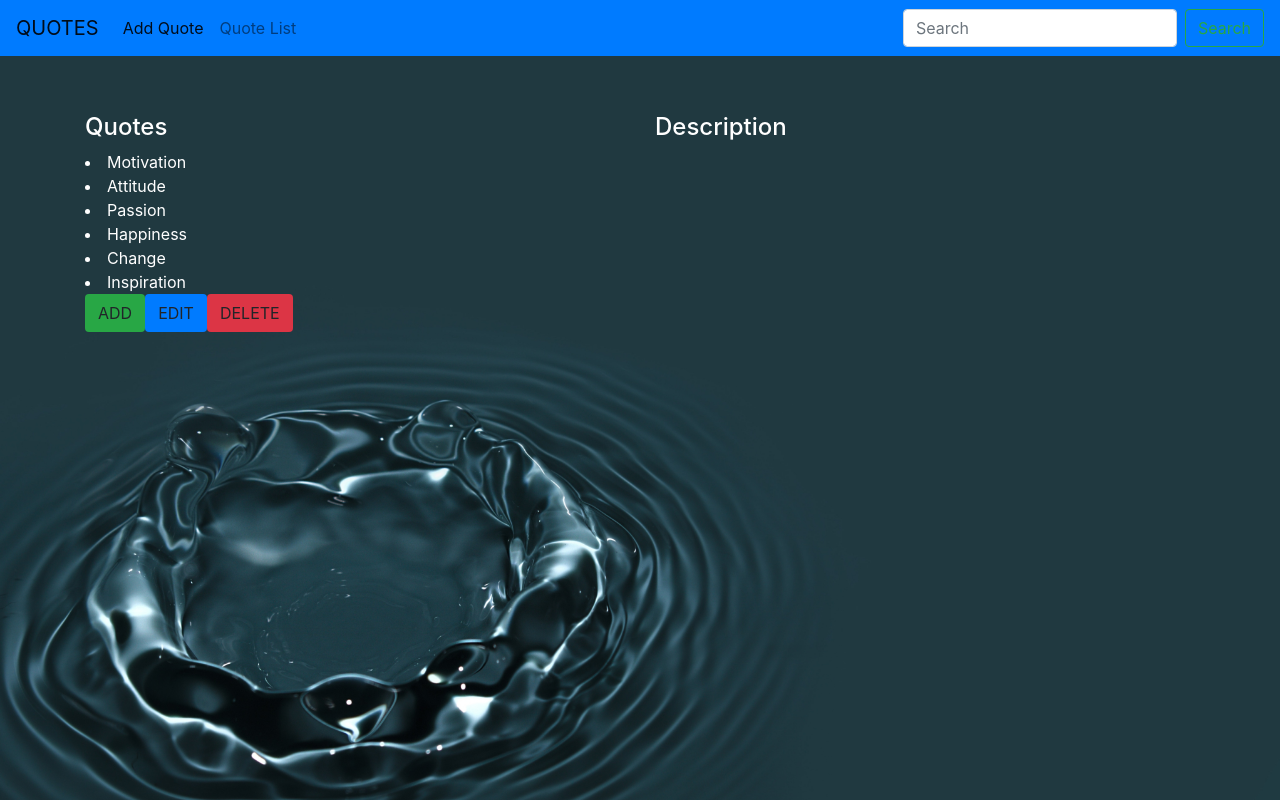
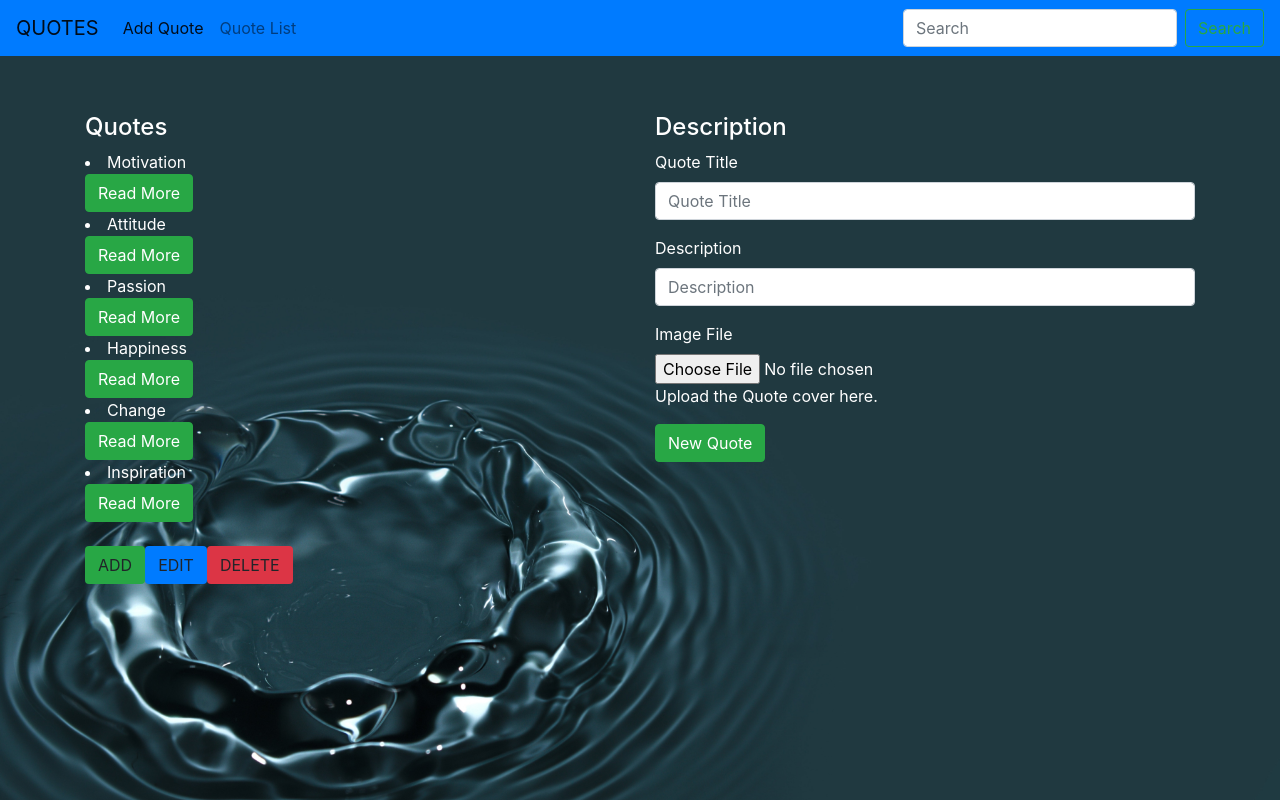
Before and after one commit to mervinkogei/Quotes, an Angular app: page / in a window 1280 px wide. Built offline with nearby package versions, Linux system fonts and the light colour scheme.

Commit message:
add the bootstrap form and buttons

```diff
--- a/src/app/quote/quote.component.html
+++ b/src/app/quote/quote.component.html
@@ -2,19 +2,37 @@
   <div class="row">
     <div class="col-md-6">
       <h4>Quotes</h4>
+      <div class="quote">
+        <div *ngFor='let quote of quote'>
+          <li>{{quote.name}}</li>
+          <button type="button" class="btn btn-success">Read More</button>
+        </div>
+        <br>
+        <button class="btn btn-button bg-success" value="ADD">ADD</button>
+        <button class="btn btn-button bg-primary" value="EDIT">EDIT</button>
+        <button class="btn btn-button bg-danger" value="DELETE">DELETE</button>
+      </div>
     </div>
 
     <div class="col-md-6">
       <h4>Description</h4>
+      <form>
+        <div class="form-group">
+          <label for="title">Quote Title</label>
+          <input type="text" class="form-control" id="title" placeholder="Quote Title">
+        </div>
+        <div class="form-group">
+          <label for="Description">Description</label>
+          <input type="text" class="form-control" id="desc" placeholder="Description">
+        </div>
+        <div class="form-group">
+          <label for="exampleInputFile">Image File</label> <br>
+          <input type="file" id="image"> <br>
+          <p class="help-block">Upload the Quote cover here.</p>
+        </div>
+
+        <button type="add" class="btn btn-success">New Quote</button>
+      </form>
     </div>
   </div>
-
-  <div class="quote">
-    <div *ngFor='let quote of quote'>
-      <li>{{quote.name}}</li>
-    </div>
-    <button class="btn btn-button bg-success" value="ADD">ADD</button>
-    <button class="btn btn-button bg-primary" value="EDIT">EDIT</button>
-    <button class="btn btn-button bg-danger" value="DELETE">DELETE</button>
-  </div>
 </div>
```
